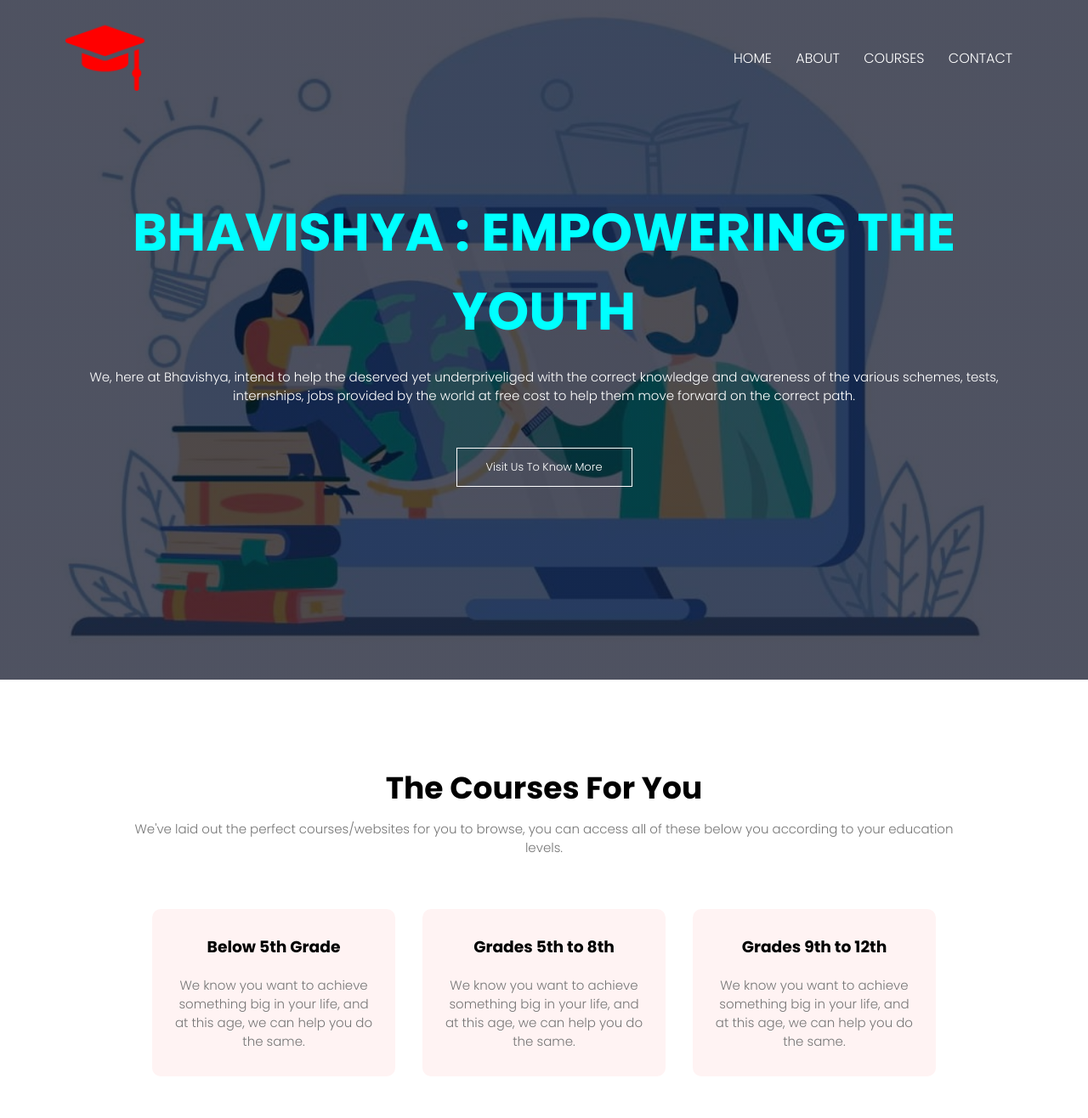
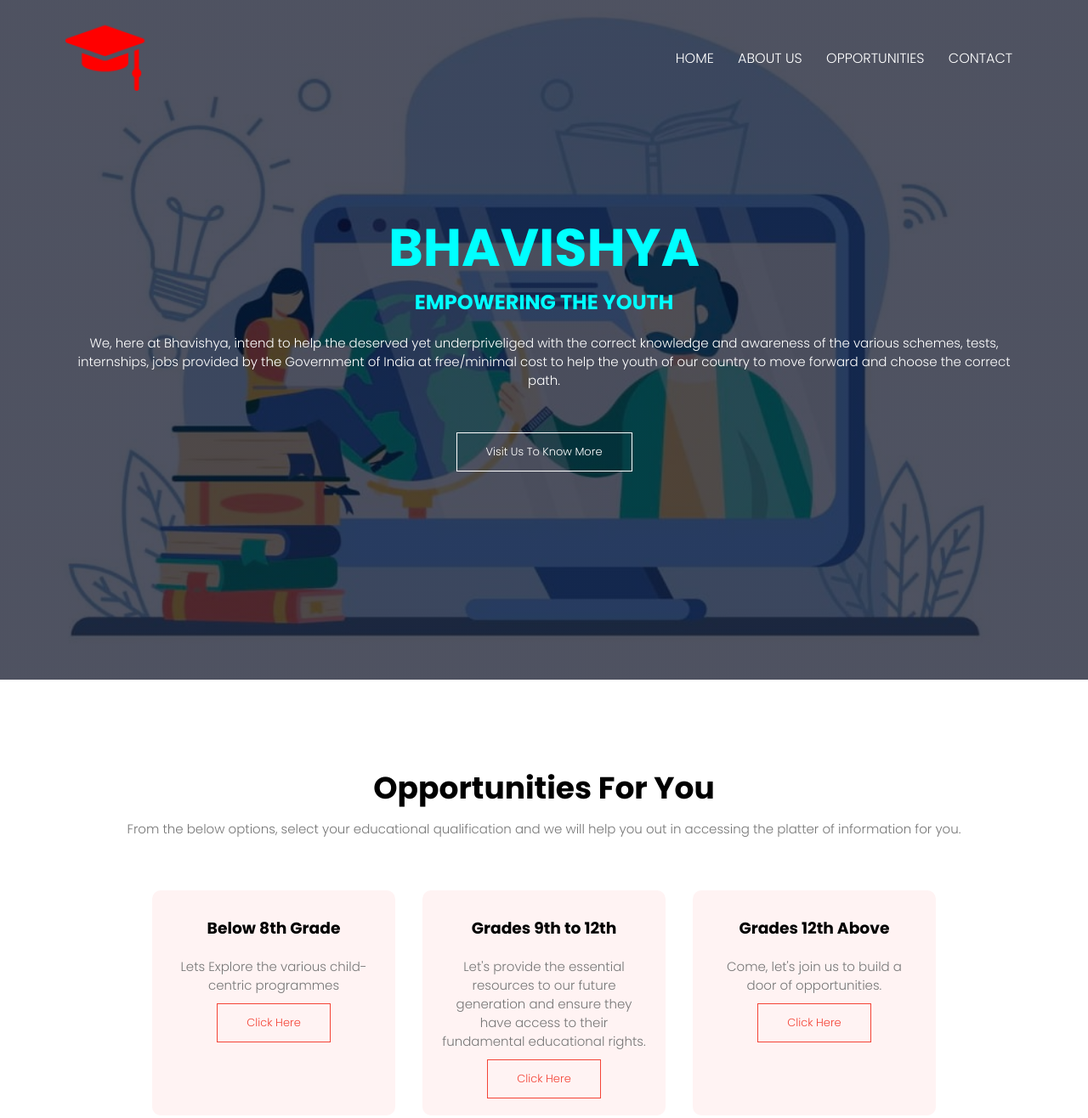
Before and after one commit to DPS-Rajnagar-Ext/Bhavishya1, a plain HTML site: page index.html in a window 1280 px wide. Shown: the top 1316 px of the page at 85% size. Drawn offline with Linux system fonts and the light colour scheme.

Commit message:
Update index.html

```diff
--- a/index.html
+++ b/index.html
@@ -16,50 +16,54 @@
             <i class="fa fa-times" onclick="hideMenu()"></i>
             <ul>
                 <li><a href="index.html">HOME</a></li>
-                <li><a href="about.html">ABOUT</a></li>
-                <li><a href="courses.html">COURSES</a></li>
+                <li><a href="about.html">ABOUT US</a></li>
+                <li><a href="courses.html">OPPORTUNITIES</a></li>
                 <li><a href="contact us.html">CONTACT</a></li>
             </ul>
         </div>
           <i class="fa fa-bars" onclick="showMenu()"></i>
      </nav>
     <div class="text-box">
-        <h1>BHAVISHYA : EMPOWERING THE YOUTH</h1>
-        <p>We, here at Bhavishya, intend to help the deserved yet underpriveliged with the correct knowledge and awareness of the various schemes,  tests,<br>internships, jobs provided by the world at free cost to help them move forward on the correct path.
+        <h1>BHAVISHYA</h1>
+        <h2><font style="Verdana">EMPOWERING THE YOUTH</font></h2>
+        <p>We, here at Bhavishya, intend to help the deserved yet underpriveliged with the correct knowledge and awareness of the various schemes,  tests,<br>internships, jobs provided by the Government of India at free/minimal cost to help the youth of our country to move forward and choose the correct path.
         </p>
-        <a href="" class="hero-btn">Visit Us To Know More</a>
+        <a href="contact us.html" class="hero-btn">Visit Us To Know More</a>
     </div>
 
    </section>
 
 
 <section class="course">
-    <h1>The Courses For You</h1>
-    <p>We've laid out the perfect courses/websites for you to browse, you can access all of these below you according to your education levels.</p>
+    <h1>Opportunities For You</h1>
+    <p>From the below options, select your educational qualification and we will help you out in accessing the platter of information for you.</p>
 
     <div class="row">
        <div class="course-col">
-            <h3>Below 5th Grade</h3>
-            <p>We know you want to achieve something big in your life, and at this age, we can help you do the same.</p>
-        </div>
-        <div class="course-col">
-            <h3>Grades 5th to 8th</h3>
-            <p>We know you want to achieve something big in your life, and at this age, we can help you do the same.</p>
+            <h3>Below 8th Grade</h3>
+            <p>Lets Explore the various child-centric programmes</p>
+           <a href="" class="hero-btn red-btn">Click Here</a>
         </div>
         <div class="course-col">
             <h3>Grades 9th to 12th</h3>
-            <p>We know you want to achieve something big in your life, and at this age, we can help you do the same.</p>
+            <p>Let's provide the essential resources to our future generation and ensure they have access to their fundamental educational rights.</p>
+            <a href="" class="hero-btn red-btn">Click Here</a>
+        </div>
+        <div class="course-col">
+            <h3>Grades 12th Above</h3>
+            <p>Come, let's join us to build a door of opportunities.</p>
+            <a href="" class="hero-btn red-btn">Click Here</a>
         </div>
     </div>
 
 </section>
 
 <section class="slide">
-    <marquee width="100%" direction="left" height="500px" behavior="scroll" scrollamount="60">
+    <marquee width="100%" direction="left" height="500px" behavior="scroll" scrollamount="50">
     <img src="images/courses.png" height="400" width="800">
     <img src="images/scholarship.png" height="400" width="800">
     <img src="images/internship.png" height="400" width="900">
-
+    <img src="images/job.png" height="400" width="800">
     </marquee>
     </section>
 
@@ -78,17 +82,9 @@
 
 
 <section class="cta">
-    <h1>Enroll in the vast courses and tests available.</h1>
+    <h1>Enroll in the vast Courses and Tests available</h1>
     <a href="contact us.html" class="hero-btn">CONTACT US</a>
     </section>
 
 </body>
 </html>
-
-<section class="footer">
-      <h4>About Us</h4>
-    <p>We here at Bhavishya, look forward to enhancing the youth's future and empowering-------</p>
-    <br>
-    <br>
-    <p>Made with <i class="fa fa-heart-o"></i> by DPS Rajnagar Extension</p>
-</section>
```
